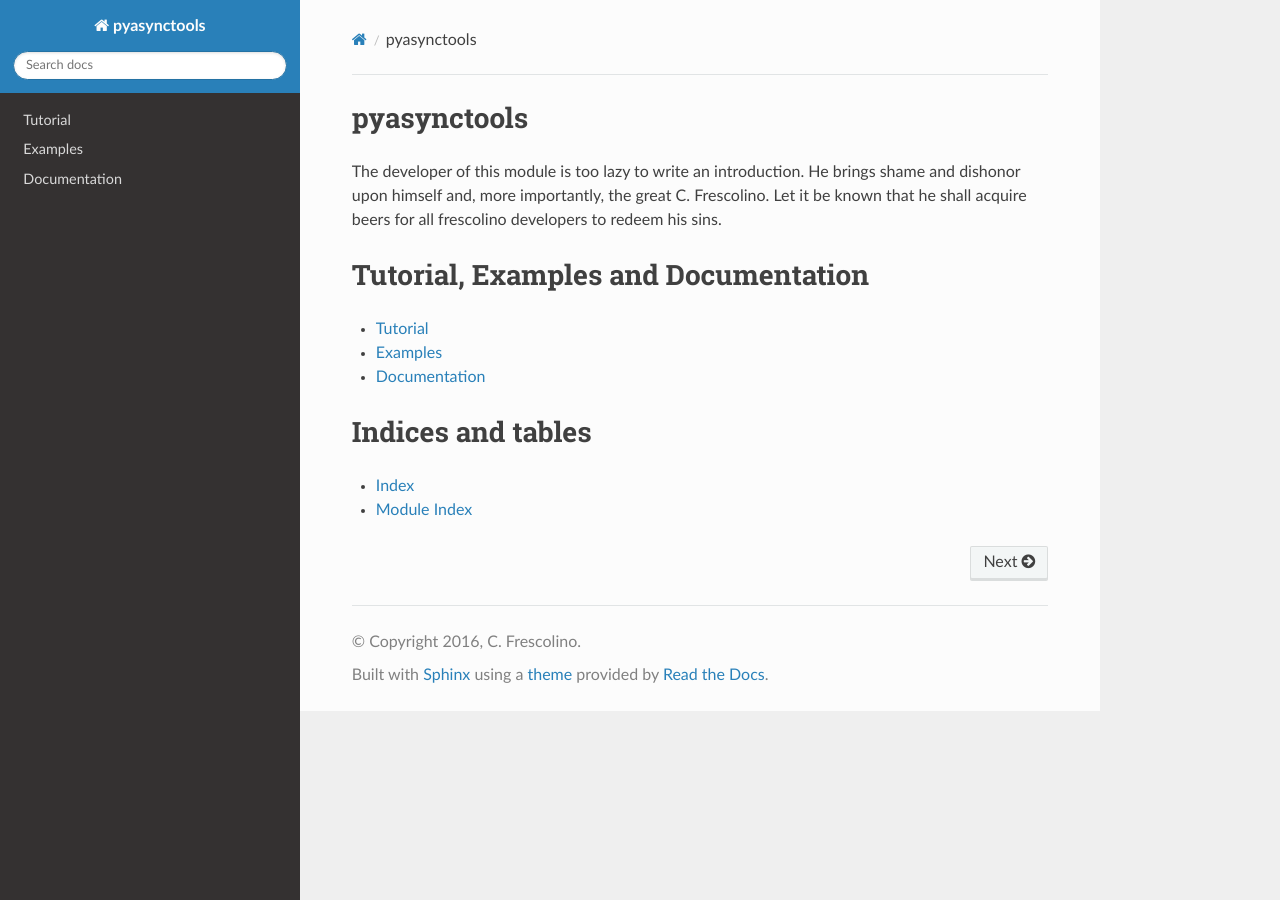
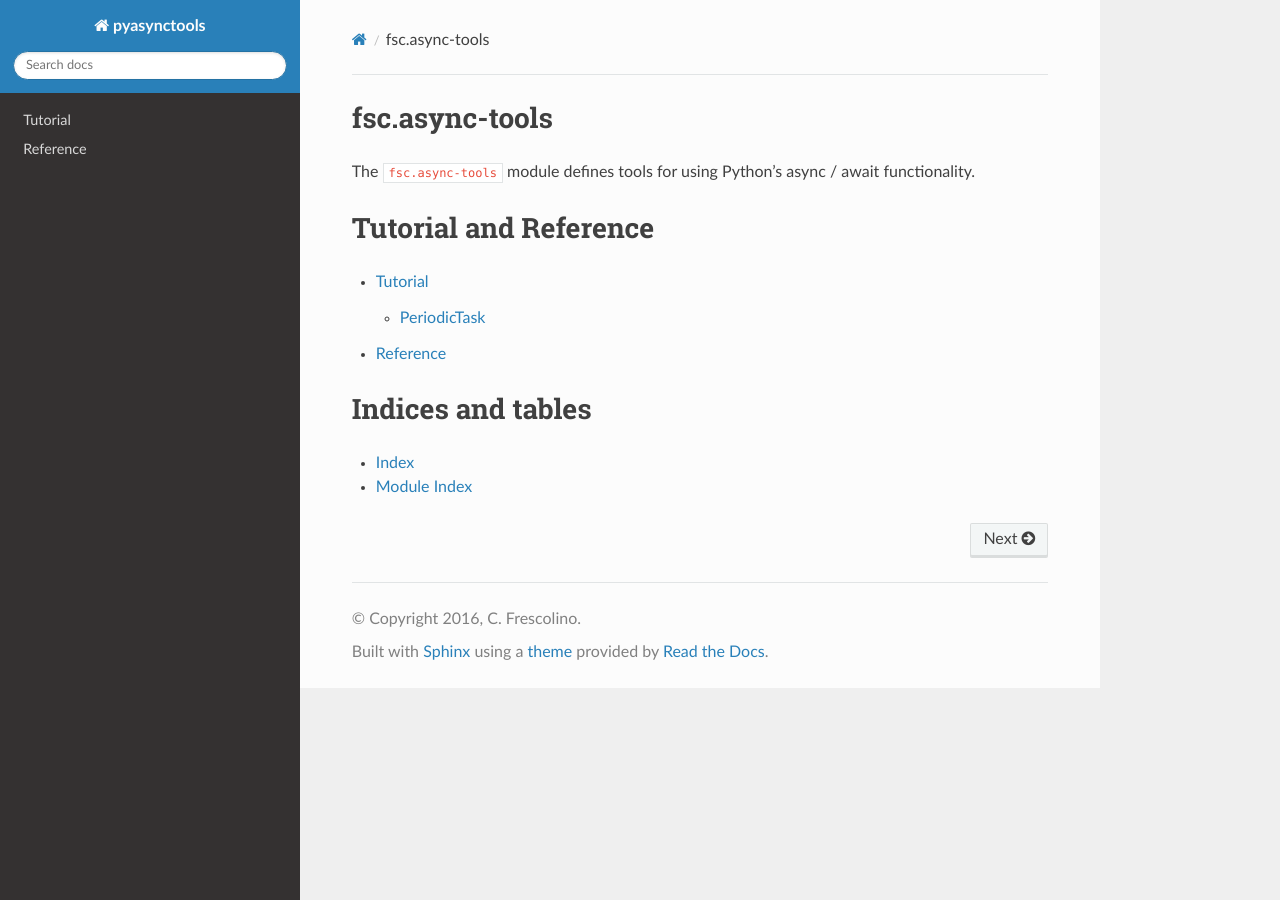
Before and after one commit to FrescolinoGroup/pyasynctools, a Sphinx documentation site: the page built from doc/source/index.rst, in a window 1280 px wide. Built offline with Sphinx 7.4.7 and the Read the Docs theme 2.0.0, drawn with Linux system fonts in a browser that asks for light colours.

Commit message:
Add documentation for PeriodicTask.

```diff
--- a/doc/description.txt
+++ b/doc/description.txt
@@ -1 +1 @@
-This should describe the module very briefly (about one sentence).
+Defines tools for simplifying the use of asynchronous Python.
--- a/doc/source/examples.rst
+++ /dev/null
@@ -1,4 +0,0 @@
-Examples
-========
-
-The developer of this module is too lazy to write examples. He brings shame and dishonor upon himself and, more importantly, the great C. Frescolino. Let it be known that he shall acquire beers for all frescolino developers to redeem his sins.
--- a/doc/source/index.rst
+++ b/doc/source/index.rst
@@ -1,16 +1,15 @@
-pyasynctools
-===========
+fsc.async-tools
+===============
 
-The developer of this module is too lazy to write an introduction. He brings shame and dishonor upon himself and, more importantly, the great C. Frescolino. Let it be known that he shall acquire beers for all frescolino developers to redeem his sins.
+The ``fsc.async-tools`` module defines tools for using Python's async / await functionality.
 
-Tutorial, Examples and Documentation
-====================================
+Tutorial and Reference
+======================
 .. toctree::
     :maxdepth: 2
 
     tutorial.rst
-    examples.rst
-    documentation.rst
+    reference.rst
 
 Indices and tables
 ==================
--- a/doc/source/documentation.rst
+++ b/doc/source/reference.rst
@@ -1,5 +1,5 @@
-Documentation
-=============
+Reference
+=========
 
 .. automodule:: fsc.async_tools
     :members:
```
Also changed, not shown: doc/source/tutorial.rst (+21 -1 lines), 4 other files.
